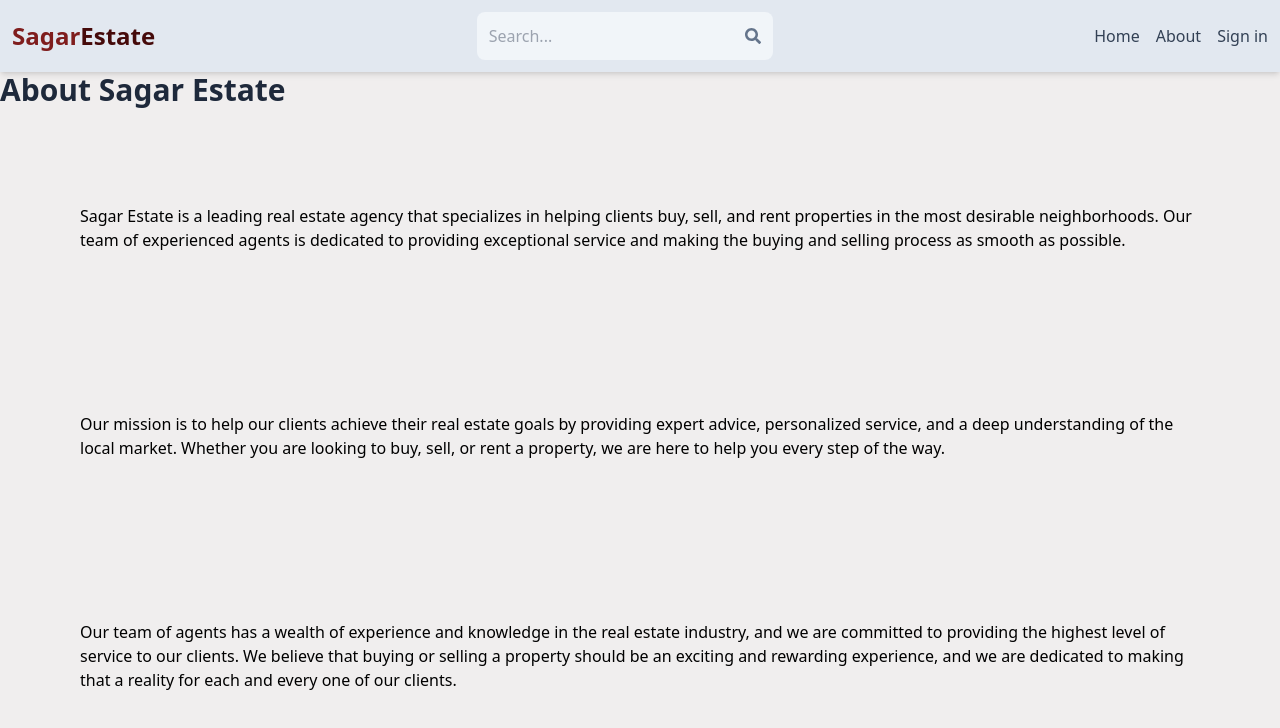
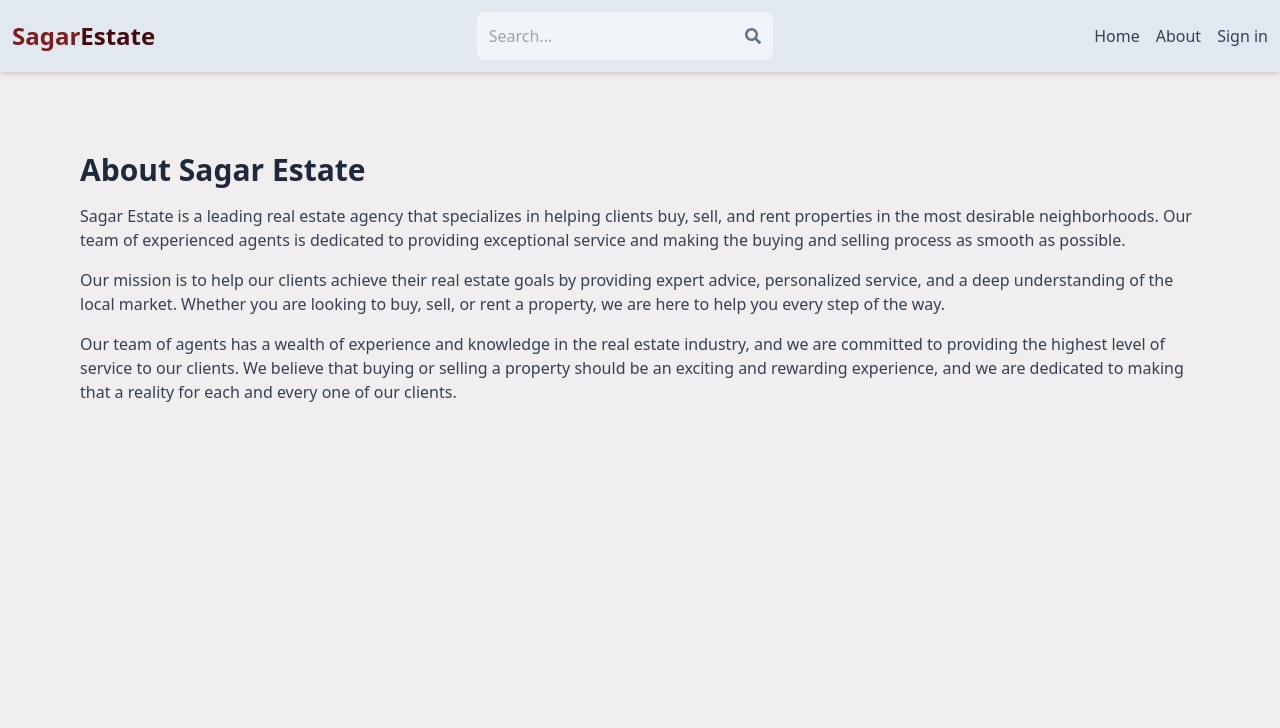
Before and after one commit to SagarWagdare/Real-Estate, a React (Vite) app in the folder client/: page /about in a window 1280 px wide. Shown: the top 728 px of the page. Built offline with nearby package versions, Linux system fonts and the light colour scheme; no server answers.

Commit message:
change in meta tag and about page

```diff
--- a/client/index.html
+++ b/client/index.html
@@ -2,9 +2,17 @@
 <html lang="en">
   <head>
     <meta charset="UTF-8" />
-    <link rel="icon" type="image/svg+xml" href="./public/svg//R.svg" />
+    <link rel="icon" type="image/svg+xml" href="./public/svg/R.svg" />
     <meta name="viewport" content="width=device-width, initial-scale=1.0" />
     <title>Sagar Estate</title>
+    <!-- Meta tags for SEO -->
+    <meta name="description" content="Description of your website here." />
+    <meta property="og:title" content="Sagar Estate" />
+    <meta property="og:description" content="Sagar Estate is a leading real estate agency that specializes in helping clients buy, sell, and rent properties in the most desirable neighborhoods." />
+    <meta property="og:image" content="https://th.bing.com/th/id/OIP.MqJEETRfjC-r9DTvx5CROgHaEN?rs=1&pid=ImgDetMain" /> <!-- Replace with your image URL -->
+    <meta name="twitter:title" content="Sagar Estate" />
+    <meta name="twitter:description" content="Sagar Estate is a leading real estate agency that specializes in helping clients buy, sell, and rent properties in the most desirable neighborhoods." />
+    <meta name="twitter:image" content="https://th.bing.com/th/id/OIP.MqJEETRfjC-r9DTvx5CROgHaEN?rs=1&pid=ImgDetMain" /> <!-- Replace with your image URL -->
   </head>
   <body>
     <div id="root"></div>
--- a/client/src/pages/About.jsx
+++ b/client/src/pages/About.jsx
@@ -1,13 +1,21 @@
 
 const About = () => {
   return (
-    <div>
-      <h1 className="text-3xl font-bold mb-4 text-slate-800">About Sagar Estate</h1>
-      <p className="py-20 px-4 max-w-6xl mx-auto">Sagar Estate is a leading real estate agency that specializes in helping clients buy, sell, and rent properties in the most desirable neighborhoods. Our team of experienced agents is dedicated to providing exceptional service and making the buying and selling process as smooth as possible.</p>
-      <p className="py-20 px-4 max-w-6xl mx-auto">Our mission is to help our clients achieve their real estate goals by providing expert advice, personalized service, and a deep understanding of the local market. Whether you are looking to buy, sell, or rent a property, we are here to help you every step of the way.</p>
-      <p className="py-20 px-4 max-w-6xl mx-auto">Our team of agents has a wealth of experience and knowledge in the real estate industry, and we are committed to providing the highest level of service to our clients. We believe that buying or selling a property should be an exciting and rewarding experience, and we are dedicated to making that a reality for each and every one of our clients.</p>
-    </div>
+    <div className='py-20 px-4 max-w-6xl mx-auto'>
+    <h1 className='text-3xl font-bold mb-4 text-slate-800'>About Sagar Estate</h1>
+    <p className='mb-4 text-slate-700'>Sagar Estate is a leading real estate agency that specializes in helping clients buy, sell, and rent properties in the most desirable neighborhoods. Our team of experienced agents is dedicated to providing exceptional service and making the buying and selling process as smooth as possible.</p>
+    <p className='mb-4 text-slate-700'>
+    Our mission is to help our clients achieve their real estate goals by providing expert advice, personalized service, and a deep understanding of the local market. Whether you are looking to buy, sell, or rent a property, we are here to help you every step of the way.
+    </p>
+    <p className='mb-4 text-slate-700'>Our team of agents has a wealth of experience and knowledge in the real estate industry, and we are committed to providing the highest level of service to our clients. We believe that buying or selling a property should be an exciting and rewarding experience, and we are dedicated to making that a reality for each and every one of our clients.</p>
+  </div>
   )
 }
 
 export default About
+    // <div>
+    //   <h1 className="text-3xl font-bold mb-4 text-slate-800">About Sagar Estate</h1>
+    //   <p className="py-20 px-4 max-w-6xl mx-auto">Sagar Estate is a leading real estate agency that specializes in helping clients buy, sell, and rent properties in the most desirable neighborhoods. Our team of experienced agents is dedicated to providing exceptional service and making the buying and selling process as smooth as possible.</p>
+    //   <p className="py-20 px-4 max-w-6xl mx-auto">Our mission is to help our clients achieve their real estate goals by providing expert advice, personalized service, and a deep understanding of the local market. Whether you are looking to buy, sell, or rent a property, we are here to help you every step of the way.</p>
+    //   <p className="py-20 px-4 max-w-6xl mx-auto">Our team of agents has a wealth of experience and knowledge in the real estate industry, and we are committed to providing the highest level of service to our clients. We believe that buying or selling a property should be an exciting and rewarding experience, and we are dedicated to making that a reality for each and every one of our clients.</p>
+    // </div>
```
